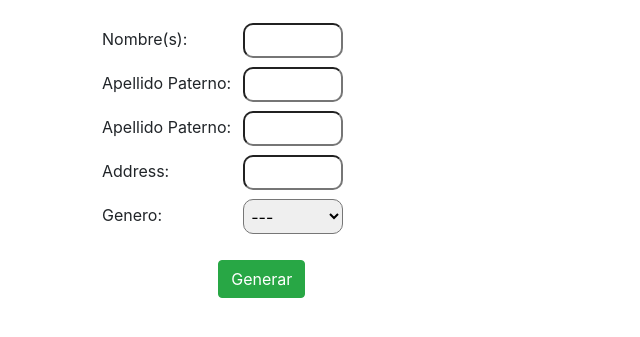
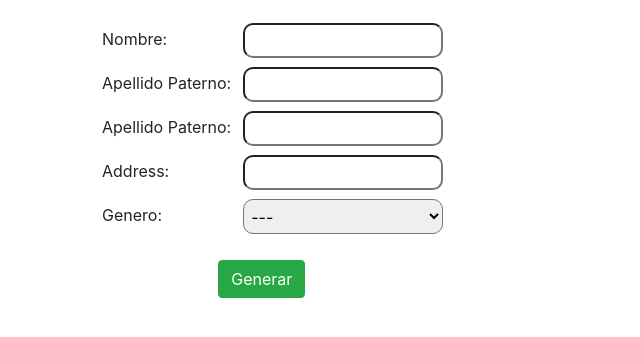
Before and after one commit to Fernando-Angel/Programacion-Avanzada-ll, a PHP site: page / in a window 1280 px wide. Shown: the top 337 px of the page, without its empty margins (0-640 px from the left). Run offline with PHP 8.4, Linux system fonts and the light colour scheme; some libraries are stand-ins or nearby versions.

Commit message:
Descargar

```diff
--- a/Descargar XML/Datos/Index.css
+++ b/Descargar XML/Datos/Index.css
@@ -12,7 +12,7 @@ select {
     margin-top: 5px;
     margin-left: 3px;
     padding-left: 3px;
-    width: 100px;
+    width: 200px;
 }
 /*.box1{
     width: 50px;
--- a/Descargar XML/Datos/index.js
+++ b/Descargar XML/Datos/index.js
@@ -0,0 +1 @@
+var nombre = document.getElementById("Nombre");
--- a/Descargar XML/Index.html
+++ b/Descargar XML/Index.html
@@ -19,7 +19,7 @@
             <div class="modal-body">
                 <table>
                     <tr>
-                        <td> <label>Nombre(s):</label> </td>
+                        <td> <label>Nombre:</label> </td>
                         <td class="pl-2"> <input id="Nombre" type="text" class="box"> </td>
                     </tr>
                         <td> <label>Apellido Paterno:</label> </td>
```
